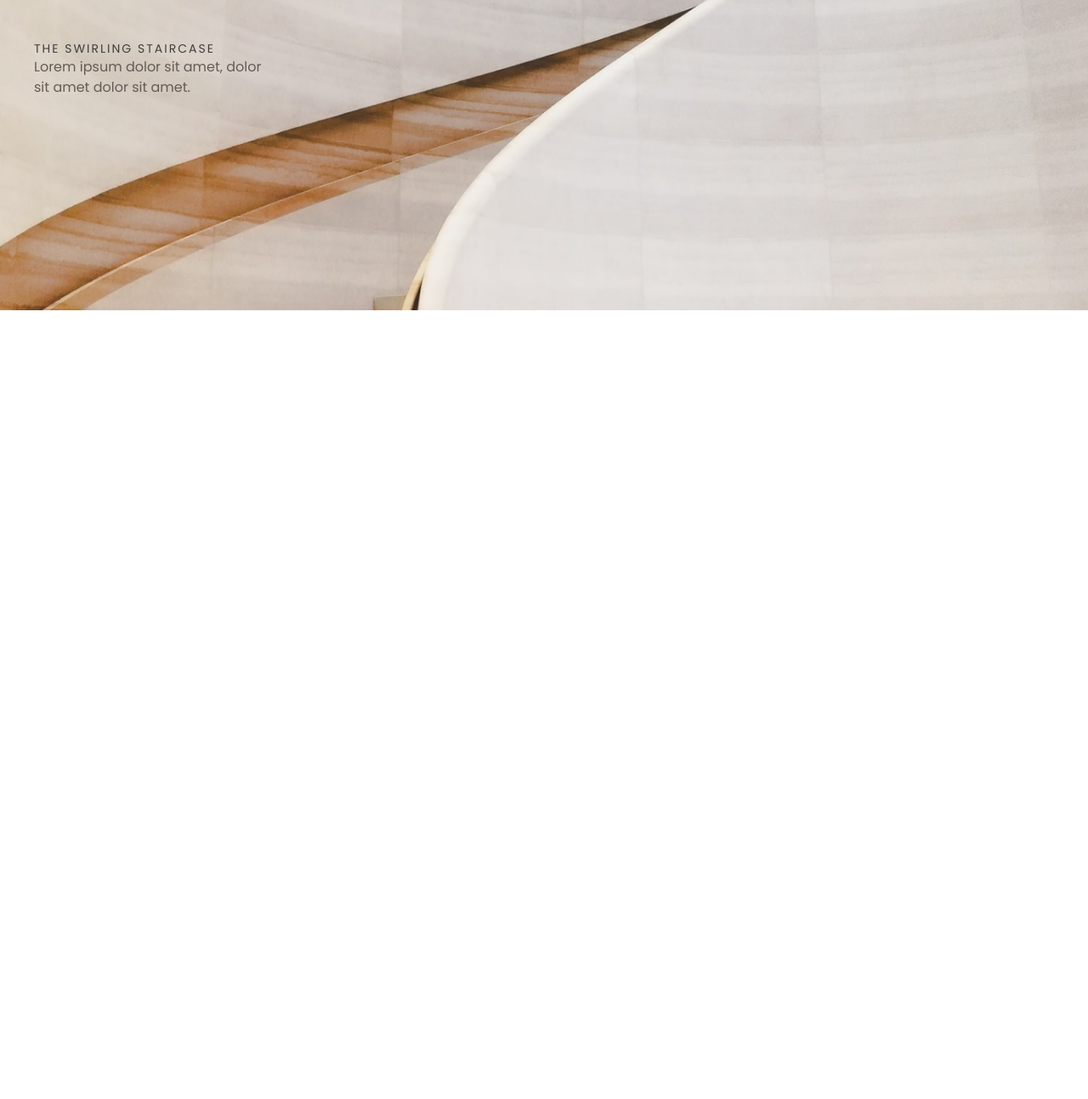
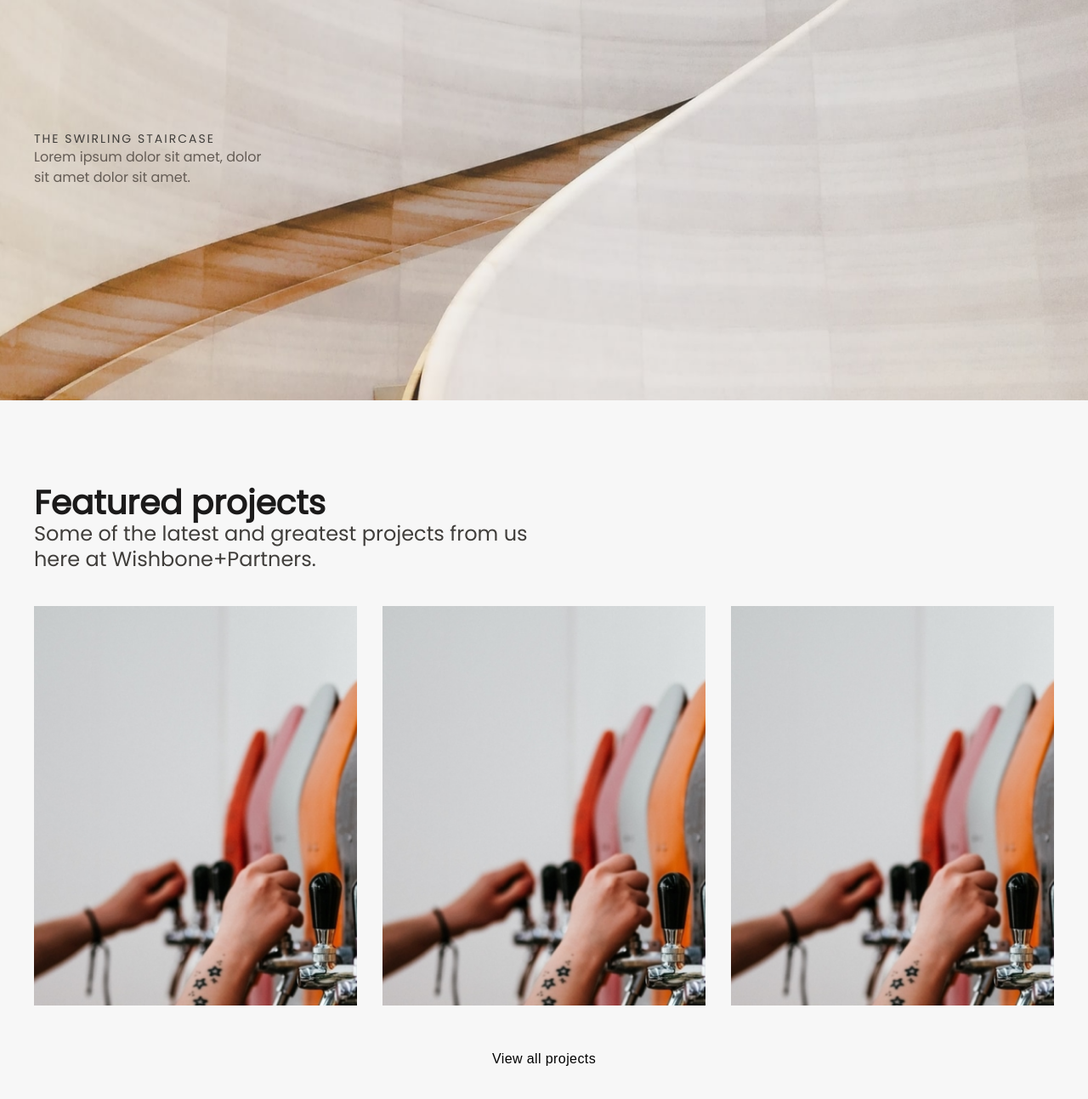
Before and after one commit to Edisonlee9/wishboneleftchat, a plain HTML site: page index.html in a window 1280 px wide. Shown: the part 3041-4334 px from the top of the page at 85% size. Before the commit the page ends 3406 px from the top, so only its background shows below. Drawn offline with Linux system fonts and the light colour scheme.

Commit message:
feat: added project section 18:45 / 12.12.23

```diff
--- a/css/style.css
+++ b/css/style.css
@@ -217,7 +217,7 @@ body {
 }
 
 /* House */
-.house{
+.house {
   padding: 250px 0;
   background: url(../images/house-bg.png) no-repeat center / cover;
 }
@@ -229,18 +229,18 @@ body {
 }
 
 /* Swirling */
-.swirling{
+.swirling {
   padding: 250px 0;
   background: url(../images/swirling-bg.png) no-repeat center / cover;
 }
 
 .staircase .container .text,
-.house .container .text{
+.house .container .text {
   max-width: 285px;
   margin-left: auto;
 }
 
-.swirling .container .text{
+.swirling .container .text {
   max-width: 285px;
 }
 
@@ -262,3 +262,122 @@ body {
   line-height: 24px;
   color: #645c55;
 }
+
+/* customers */
+.customers {
+  background: var(--grey);
+}
+
+.customers .container {
+  display: flex;
+  align-items: center;
+  justify-content: center;
+}
+
+.customers .container .left h3 {
+  font-size: 14px;
+  font-weight: 400;
+  color: #ECE7E4;
+}
+
+/* .customers  */
+
+/* project */
+.project {
+  padding: 100px 0;
+  background: #F7F7F7;
+}
+
+.project .container .uptitle {
+  font-size: 39px;
+  color: var(--dark);
+  line-height: 42px;
+}
+
+.project .container .text {
+  font-size: 24px;
+  color: var(--grey);
+  line-height: 30px;
+  max-width: 581px;
+}
+
+.project .container .wrapper {
+  display: flex;
+  align-items: center;
+  justify-content: space-between;
+  gap: 16px;
+  margin: 40px 0;
+}
+
+.project .container .wrapper .card {
+  width: 380px;
+  height: 470px;
+  background: url(../images/card-1.png) no-repeat center / cover;
+}
+
+.project .container .wrapper .card .effect {
+  display: flex;
+  align-items: flex-start;
+  justify-content: space-between;
+  flex-direction: column;
+  padding: 40px;
+  height: 100%;
+  overflow: hidden;
+}
+
+.project .container .wrapper .card .effect .text {
+  transform: translateY(-300%);
+  transition: 0.3s;
+}
+
+.project .container .wrapper .card:hover .effect .text {
+  transform: translateY(0);
+}
+
+.project .container .wrapper .card .effect p {
+  font-size: 14px;
+  color: var(--grey);
+  line-height: 20px;
+  letter-spacing: 2px;
+}
+
+.project .container .wrapper .card .effect h3 {
+  font-size: 23px;
+  line-height: 30px;
+  color: var(--grey);
+  font-weight: 400;
+}
+
+.project .container .wrapper .card .effect .btn {
+  padding: 11px 20px;
+  color: var(--white);
+  background: var(--dark);
+  border-radius: 14px;
+}
+
+.project .container .wrapper .card .effect .btn {
+  transform: translateY(300%);
+  transition: 0.3s;
+}
+
+.project .container .wrapper .card:hover .effect .btn {
+  transform: translateY(0);
+}
+
+.project .container .btns {
+  display: flex;
+  align-items: center;
+  justify-content: center;
+}
+.project .container .btns .btn {
+  font-size: 16px;
+  line-height: 24px;
+  letter-spacing: 0.4px;
+  padding: 11px 20px;
+  border-radius: 14px;
+  transition: 0.2s;
+}
+.project .container .btns .btn:hover {
+  color: var(--white);
+  background: var(--dark);
+}
--- a/index.html
+++ b/index.html
@@ -51,7 +51,9 @@
     <div class="left">
       <h3 class="uptitle">Wishbone+Partners</h3>
       <h1 class="title">The home of beautiful architecture.</h1>
-      <p class="subtitle">We are an architecture firm with a focus on beautiful but functional design. At its heart, we believe design is about usability and accessibility — these are the guiding principles for our work. Read more about our previous projects, our process and our team below.</p>
+      <p class="subtitle">We are an architecture firm with a focus on beautiful but functional design. At its heart, we
+        believe design is about usability and accessibility — these are the guiding principles for our work. Read more
+        about our previous projects, our process and our team below.</p>
       <button class="btn">Read more</button>
     </div>
     <!-- right -->
@@ -71,15 +73,21 @@
       <!-- content -->
       <div class="content">
         <p>
-          Lorem ipsum dolor sit amet, consectetur adipiscing elit. Suspendisse varius enim in eros elementum tristique. Duis cursus, mi quis viverra ornare, eros dolor interdum nulla, ut commodo diam libero vitae erat. Aenean faucibus nibh et justo cursus id rutrum lorem imperdiet. Nunc ut sem vitae risus tristique posuere.
+          Lorem ipsum dolor sit amet, consectetur adipiscing elit. Suspendisse varius enim in eros elementum tristique.
+          Duis cursus, mi quis viverra ornare, eros dolor interdum nulla, ut commodo diam libero vitae erat. Aenean
+          faucibus nibh et justo cursus id rutrum lorem imperdiet. Nunc ut sem vitae risus tristique posuere.
         </p>
         <br>
         <p>
-          Lorem ipsum dolor sit amet, consectetur adipiscing elit. Suspendisse varius enim in eros elementum tristique. Duis cursus, mi quis viverra ornare, eros dolor interdum nulla, ut commodo diam libero vitae erat. Aenean faucibus nibh et justo cursus id rutrum lorem imperdiet. Nunc ut sem vitae risus tristique posuere.
+          Lorem ipsum dolor sit amet, consectetur adipiscing elit. Suspendisse varius enim in eros elementum tristique.
+          Duis cursus, mi quis viverra ornare, eros dolor interdum nulla, ut commodo diam libero vitae erat. Aenean
+          faucibus nibh et justo cursus id rutrum lorem imperdiet. Nunc ut sem vitae risus tristique posuere.
         </p>
         <br>
         <p>
-          Lorem ipsum dolor sit amet, consectetur adipiscing elit. Suspendisse varius enim in eros elementum tristique. Duis cursus, mi quis viverra ornare, eros dolor interdum nulla, ut commodo diam libero vitae erat. Aenean faucibus nibh et justo cursus id rutrum lorem imperdiet. Nunc ut sem vitae risus tristique posuere.
+          Lorem ipsum dolor sit amet, consectetur adipiscing elit. Suspendisse varius enim in eros elementum tristique.
+          Duis cursus, mi quis viverra ornare, eros dolor interdum nulla, ut commodo diam libero vitae erat. Aenean
+          faucibus nibh et justo cursus id rutrum lorem imperdiet. Nunc ut sem vitae risus tristique posuere.
         </p>
 
         <div class="user">
@@ -105,6 +113,27 @@
     </div>
   </section>
 
+  <!-- Customers -->
+  <section class="customers">
+    <div class="container">
+      <!-- Left -->
+      <div class="left">
+
+        <h3>prior clients</h3>
+        <h1>Happy customers.</h1>
+        <p>Morbi neque ex, condimentum dapibus congue et, vulputate ut ligula. Vestibulum sit amet urna turpis. Mauris
+          euismod elit et nisi ultrices, ut faucibus orci tincidunt.</p>
+      </div>
+      <!-- Right -->
+      <div class="right">
+        <img src="images/logo1.svg" alt="$">
+        <img src="images/logo1.svg" alt="$">
+        <img src="images/logo1.svg" alt="$">
+        <img src="images/logo1.svg" alt="$">
+      </div>
+    </div>
+  </section>
+
   <!-- Staircase -->
   <section class="staircase">
     <div class="container">
@@ -125,6 +154,59 @@
     </div>
   </section>
 
+  <!-- project -->
+
+  <section class="project">
+    <div class="container">
+      <h3 class="uptitle">Featured projects</h3>
+      <p class="text">Some of the latest and greatest projects from us here at Wishbone+Partners.</p>
+
+       <!-- wrapper -->
+       <div class="wrapper">
+        <!-- card -->
+        <div class="card">
+          <!-- effect -->
+          <div class="effect">
+            <!-- text -->
+            <div class="text">
+              <p>New York</p>
+              <h3>Big Road Brewery</h3>
+            </div>
+            <button class="btn">Read more</button>
+          </div>
+        </div>
+        <!-- card -->
+        <div class="card">
+          <!-- effect -->
+          <div class="effect">
+            <!-- text -->
+            <div class="text">
+              <p>New York</p>
+              <h3>Big Road Brewery</h3>
+            </div>
+            <button class="btn">Read more</button>
+          </div>
+        </div>
+        <!-- card -->
+        <div class="card">
+          <!-- effect -->
+          <div class="effect">
+            <!-- text -->
+            <div class="text">
+              <p>New York</p>
+              <h3>Big Road Brewery</h3>
+            </div>
+            <button class="btn">Read more</button>
+          </div>
+        </div>
+       </div>
+       <div class="btns">
+
+         <button class="btn">View all projects</button>
+        </div>
+    </div>
+  </section>
+
 </body>
 
 </html>
```
Also changed, not shown: images/card-1.png (added), images/logo1.svg (added).
